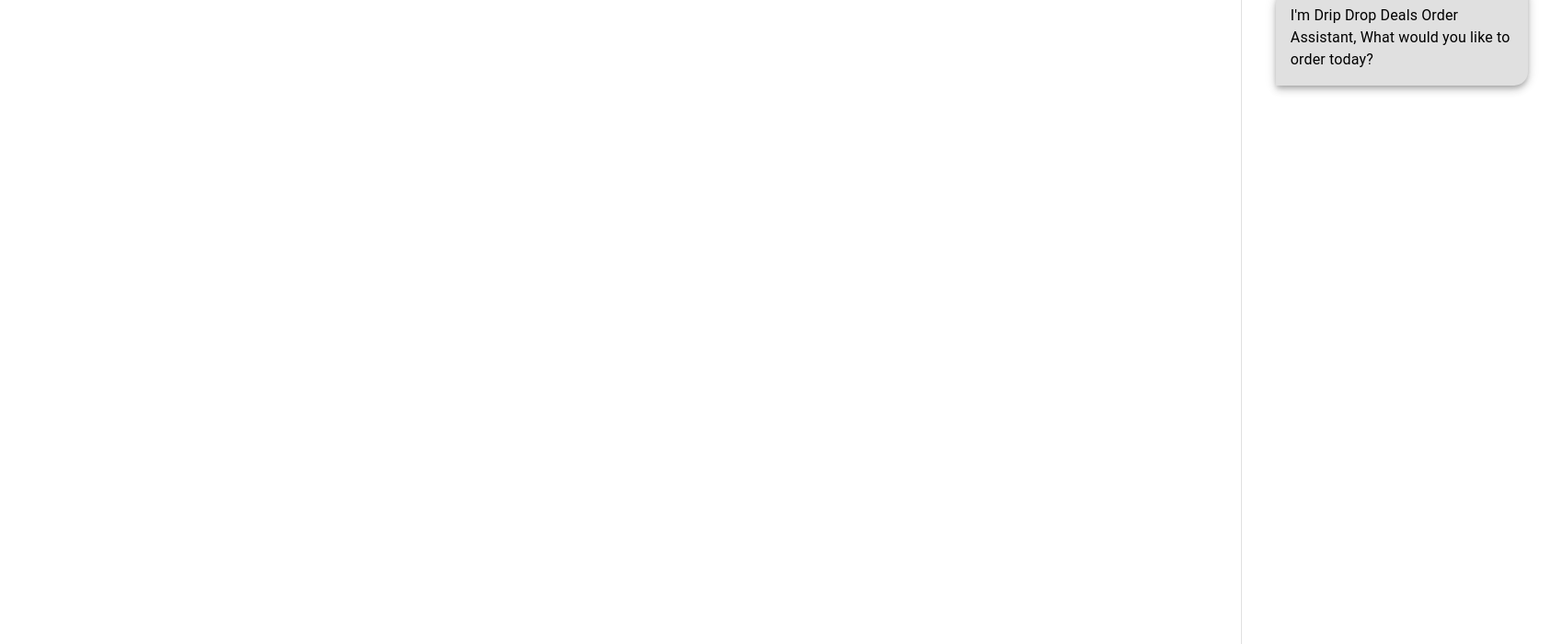
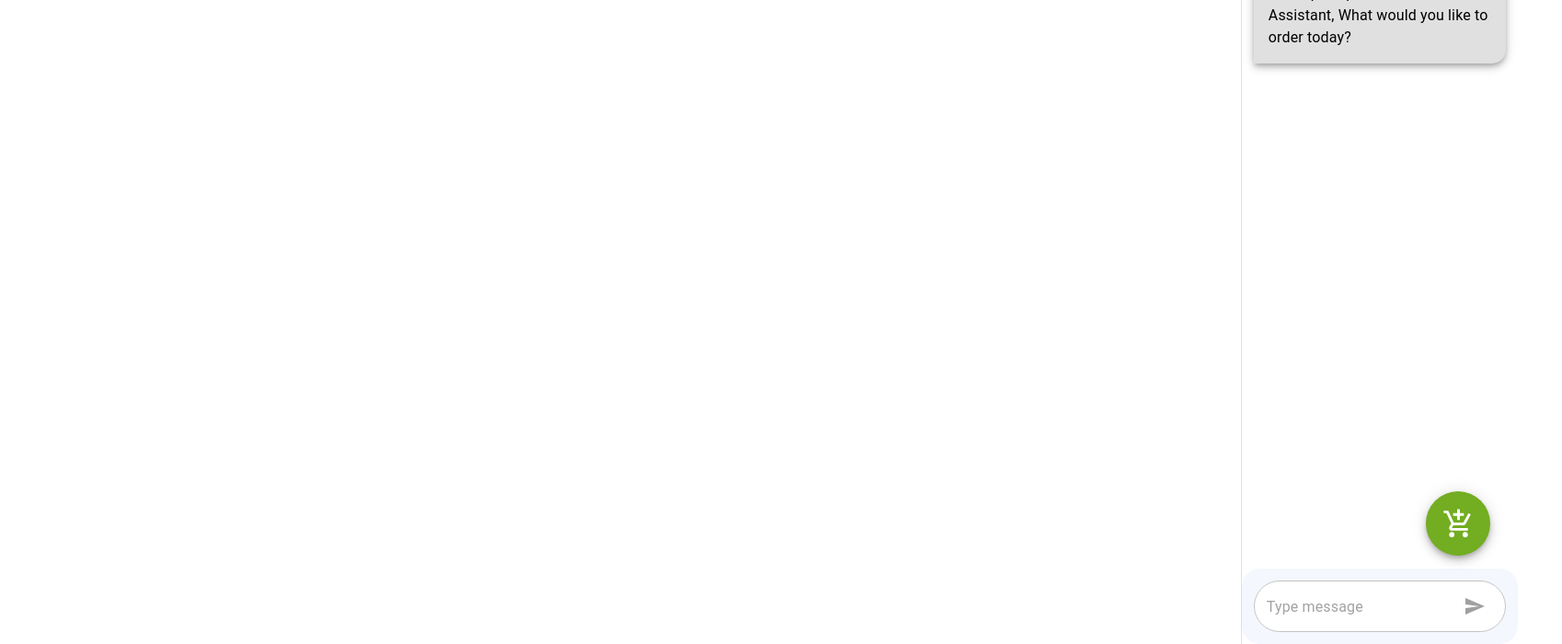
Before and after one commit to GoldenDragon0830/AI_ChatBot_RAG, a React (Create React App) app: page / in a window 1280 px wide. Shown: the part 100-800 px from the top of the page at 92% size, 1698 px wide, since content can reach past the window. Built offline with nearby package versions, Linux system fonts and the light colour scheme.

Commit message:
fix ChatInput Responsive error

```diff
--- a/src/components/chat/ChatInput.tsx
+++ b/src/components/chat/ChatInput.tsx
@@ -35,18 +35,7 @@
   };
 
   return (
-    <div
-      style={{
-        display: "flex",
-        position: "fixed",
-        bottom: 0,
-        right: 0,
-        left: drawerWidth, // Align with chatting area
-        padding: "1vw", // Relative padding
-        backgroundColor: "#F4F7FD",
-        borderRadius: "30px",
-      }}
-    >
+    <div style={{width: "100%", padding: "1vw"}}>
       <TextField
         fullWidth
         placeholder="Type message"
--- a/src/components/chat/ChatWindow.tsx
+++ b/src/components/chat/ChatWindow.tsx
@@ -240,7 +240,7 @@
     }
 
     return (
-      <ImageListItem key={text} className="image-list-item" style={{ margin: "8px", width:"240px", height: "180px", border: "solid 1px #73AD21", borderRadius: "15px"}} >
+      <ImageListItem key={text} className="image-list-item" style={{ margin: "8px", width:"240px", border: "solid 1px #73AD21", borderRadius: "15px"}} >
         <div style={{ position: 'absolute', top: 8, right: 8, zIndex: 2, backgroundColor: '#73AD21', padding: '4px 8px', borderRadius: 4 }}>
           <Typography variant="body2" style={{ color: 'white'  }}>
             {"$"+price.match(/\$?(\d+\.\d+)/)?.[1]}
@@ -915,9 +915,10 @@
       <Box
         component="main"
         sx={{
-          flexGrow: 1,
-          p: { xs: 1, md: 3 }, // Responsive padding
-          width: { xs: `calc(100% - ${drawerWidth})` }, // Remaining width for chatting area
+          position: "relative",
+          // flexGrow: 1,
+          // p: { xs: 1, md: 3 }, // Responsive padding
+          // width: { xs: `calc(100% - ${drawerWidth})` }, // Remaining width for chatting area
           minWidth: "300px", // Minimum width to ensure usability
         }}
       >
@@ -935,12 +936,21 @@
               <ChatMessage key={index} {...message} />
             ))}
 
-          <ChatInput
-            onSendMessage={(message) =>
-              handleSendMessageViaInput(message.content, flag)
-            }
-          />
+
           </div>
+        <div
+          style={{
+            display: "flex",
+            position: "absolute",
+            width: "100%",
+            bottom: 0,
+            // right: 0,
+            // left: drawerWidth, // Align with chatting area
+            // padding: "1vw", // Relative padding
+            backgroundColor: "#F4F7FD",
+            borderRadius: "20px",
+          }}
+        >
           <Badge
             badgeContent={cartCount}
             sx={{
@@ -949,7 +959,7 @@
                 color: "white",
                 border: "2px solid #FF3B30",
               },
-            position: "fixed",
+              position: "absolute",
               bottom: "12vh", // Relative positioning
               right: "30px",
             }}
@@ -963,6 +973,12 @@
             </Fab>
           </Badge>
 
+          <ChatInput
+              onSendMessage={(message) =>
+                handleSendMessageViaInput(message.content, flag)
+              }
+            />
+        </div>
         <Drawer
             anchor="right"
             open={cartOpen}
```
Lines whose indentation alone changed are shown as unchanged.
